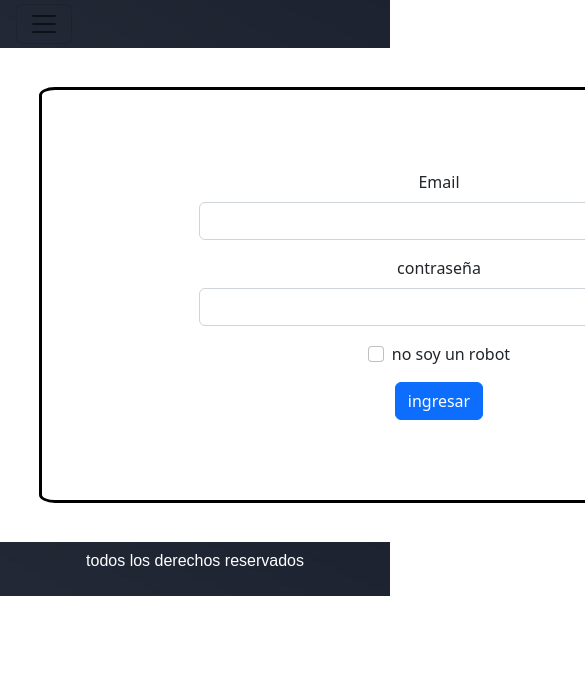
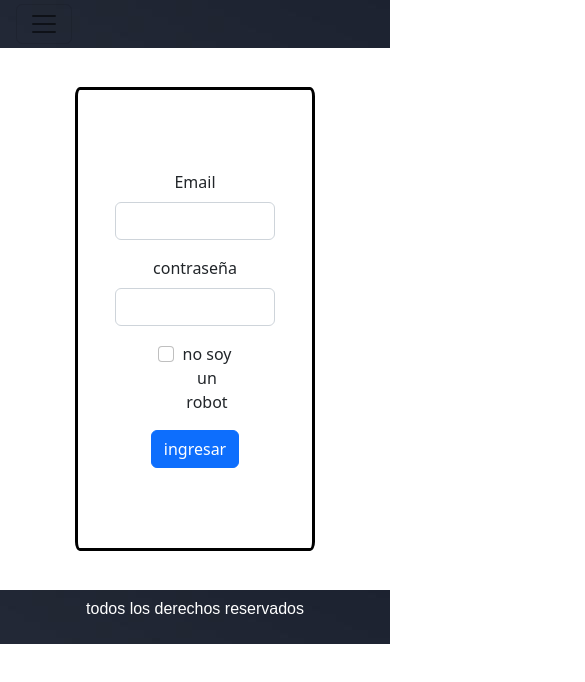
Before and after one commit to Dani-Baena/metallurgical, a plain HTML site: page paginas/iniciar.html in a window 390 px wide. Shown: the top 682 px of the page, 585 px wide, since content can reach past the window. Drawn offline with nearby package versions, Linux system fonts and the light colour scheme.

Commit message:
desafio-bootstrap

```diff
--- a/css/estilos.css
+++ b/css/estilos.css
@@ -264,14 +264,14 @@ ul li a:hover{
     text-align: center;
     border-radius: 2%;
     padding:5rem;
-    width: 50rem;
+    width: 30rem;
     background-color: white;
     border-style: solid;
     border-color: black;
 }
 
 .barra{
-    width: 30rem;
+    width: 20rem;
 }
 .datos__input{
     text-align: center;
@@ -388,6 +388,15 @@ header{
 /* media */
 
 @media (min-width: 320px) and (max-width: 540px){
+
+.formulario{
+    width: 15rem;
+}
+
+.barra{
+    width: 10rem;
+}
+
     .inicio{
         grid-template-columns: 1fr;
         grid-template-rows: 0.5fr 1fr;
```
